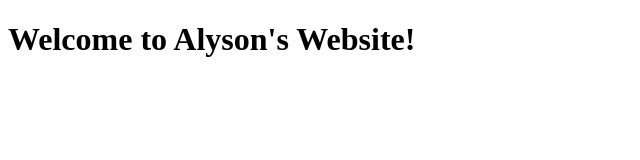
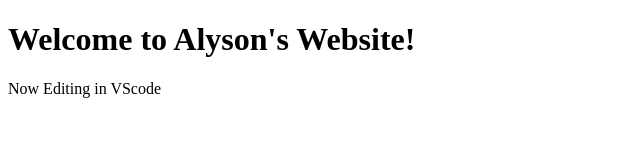
Before and after one commit to McHaleAly/SDEV-255-Git-Eample, a plain HTML site: page index.html in a window 1280 px wide. Shown: the whole page, without its empty margins (0-640 px from the left). Drawn offline with Linux system fonts and the light colour scheme.

Commit message:
removed Added working in VSCode

```diff
--- a/index.html
+++ b/index.html
@@ -10,7 +10,7 @@
 
 <body>
   <h1> Welcome to Alyson's Website!  </h1>
-
+  <p>Now Editing in VScode</p>
   <script src="script.js"></script>
 
  <!--
```
